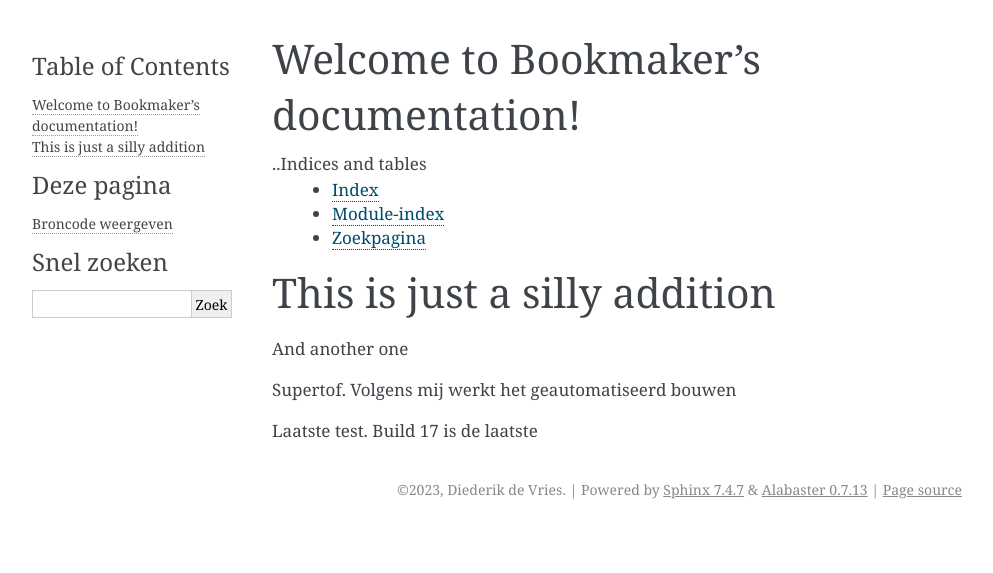
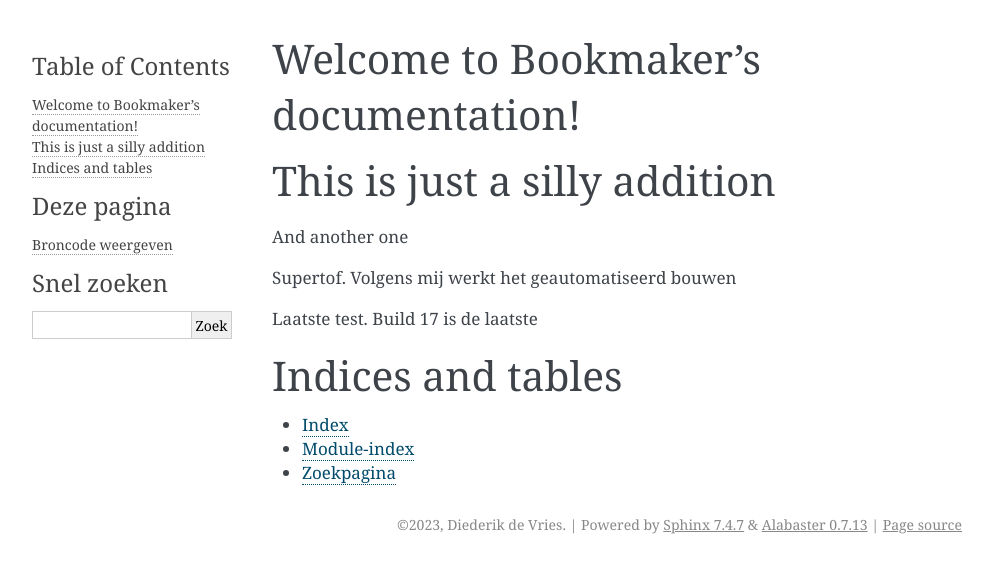
Before and after one commit to diederiknl/bookmaker, a Sphinx documentation site: the page built from source/index.rst, in a window 1280 px wide. Shown: the top 573 px of the page, without its empty margins (148-1141 px from the left). Built offline with Sphinx 7.4.7, drawn with Linux system fonts in a browser that asks for light colours.

Commit message:
Erreurs will be made

```diff
--- a/source/index.rst
+++ b/source/index.rst
@@ -27,3 +21,11 @@ And another one
 Supertof. Volgens mij werkt het geautomatiseerd bouwen
 
 Laatste test. Build 17 is de laatste
+
+
+Indices and tables
+==================
+
+* :ref:`genindex`
+* :ref:`modindex`
+* :ref:`search`
```
Also changed, not shown: other parts of source/index.rst (+0 -6 lines).
